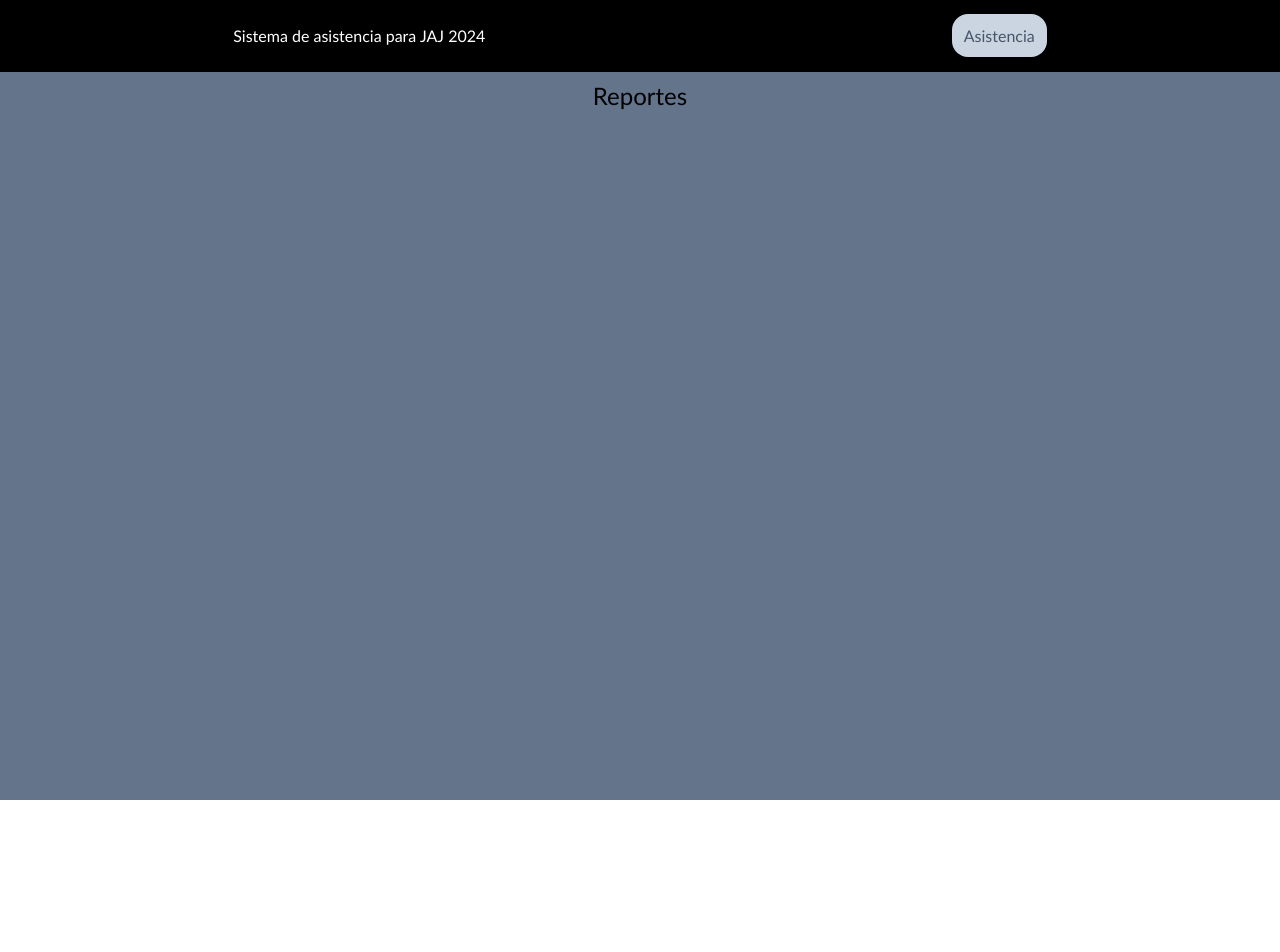
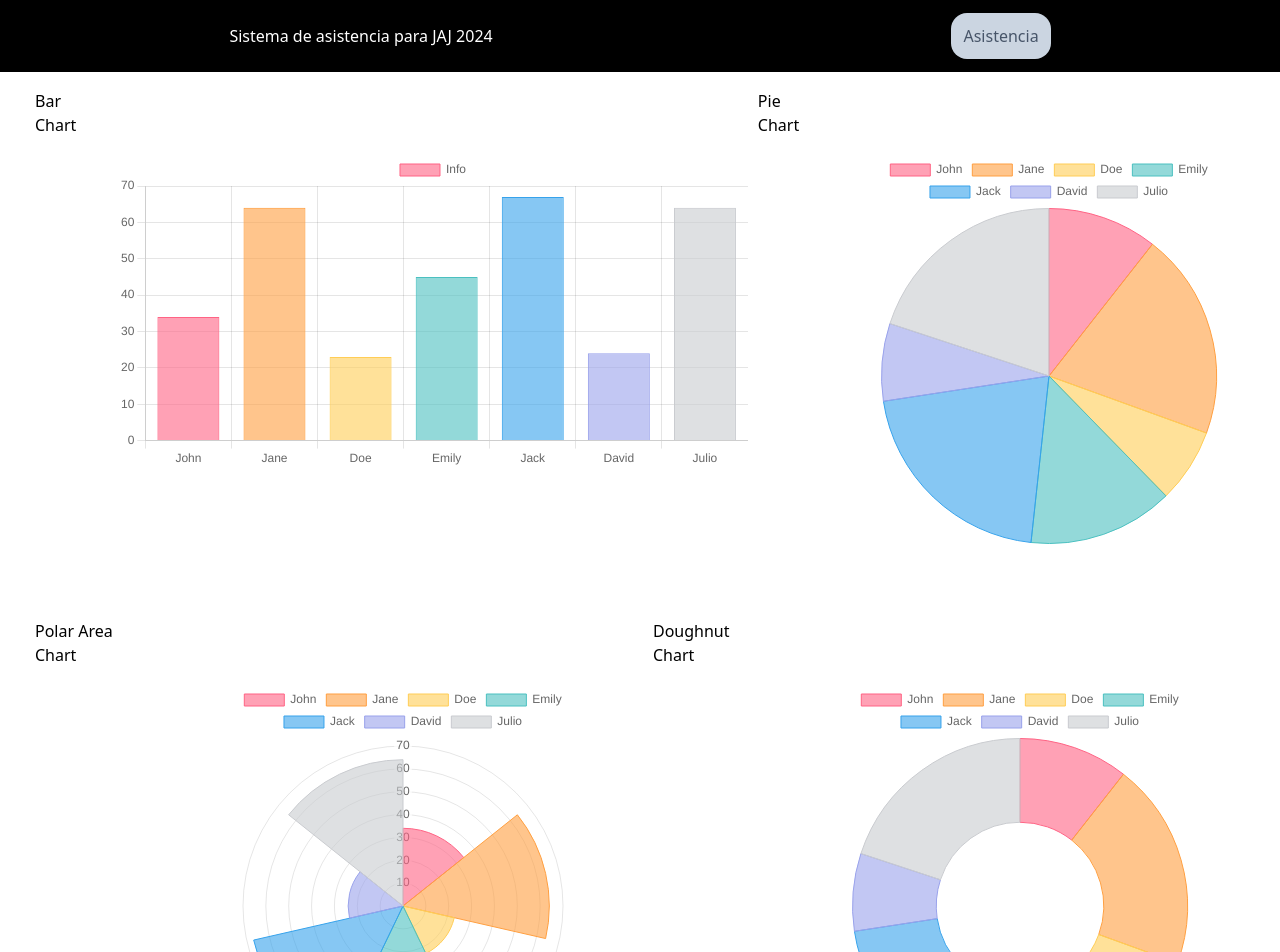
Before and after one commit to Johguxo/assistance-control, a Next.js app: page /report in a window 1280 px wide. Shown: the top 952 px of the page. Before the commit the page ends 800 px from the top, so only its background shows below. Built offline with nearby package versions, Linux system fonts and the light colour scheme.

Commit message:
Se agrego los componentes para los graficos

```diff
--- a/package.json
+++ b/package.json
@@ -9,6 +9,7 @@
     "lint": "next lint"
   },
   "dependencies": {
+    "chart.js": "^4.4.3",
     "dotenv": "^16.4.5",
     "mongodb": "^6.8.0",
     "next": "14.2.4",
@@ -16,8 +17,8 @@
     "react-dom": "^18"
   },
   "devDependencies": {
-    "@types/node": "^20",
-    "@types/react": "^18",
+    "@types/node": "20.14.12",
+    "@types/react": "18.3.3",
     "@types/react-dom": "^18",
     "eslint": "^8",
     "eslint-config-next": "14.2.4",
--- a/src/app/globals.css
+++ b/src/app/globals.css
@@ -1,6 +1,17 @@
 @tailwind base;
 @tailwind components;
 @tailwind utilities;
+
+
+.container div{
+  display: flex;
+  justify-content: center;
+  padding: 5px;
+  margin: 0 5px;
+  margin-top: 60px;
+  margin-left: 30px;
+}
+
 
 :root {
   --foreground-rgb: 0, 0, 0;
@@ -20,20 +31,6 @@
 }
 
 
-body {
-  color: rgb(var(--foreground-rgb));
-  --size: 80px;
-  --color: #fffffd;
-
-  --l: var(--color) 20%, #0000 0;
-  --bg: 35%, #93e67e 0 45%, var(--color) 0;
-  background: linear-gradient(45deg, var(--l) 45%, var(--color) 0 70%, #0000 0),
-    linear-gradient(-45deg, var(--l) var(--bg) 70%, #0000 0),
-    linear-gradient(45deg, var(--color) var(--bg));
-  background-size: var(--size) var(--size);
-  font-family: 'Gill Sans', 'Gill Sans MT', Calibri, 'Trebuchet MS', sans-serif
-}
-
 @layer utilities {
   .text-balance {
     text-wrap: balance;
--- a/src/app/report/page.tsx
+++ b/src/app/report/page.tsx
@@ -1,12 +1,26 @@
-import Image from "next/image";
+import BarChart from "@/components/BarChart"
+import PieChart from "@/components/pieChart"
+import PolarAreaCharts from "@/components/PolarAreaCharts"
+import DoughnutCharts from "@/components/DoughnutChart"
 
 export default function Report() {
   return (
-    <main className="flex min-h-screen flex-col items-center justify-between p-20 bg-slate-500">
-      <h1 className="text-2xl">
-        Reportes
-      </h1>
+    <div className="container">
+      Chart js
+      <div >
+        <h3>Bar Chart</h3>
+        <BarChart></BarChart>
+        <h3>Pie Chart</h3>
+        <PieChart></PieChart>
+      </div>
 
-    </main>
+      <div>
+        <h3>Polar Area Chart</h3>
+        <PolarAreaCharts></PolarAreaCharts>
+        <h3>Doughnut Chart</h3>
+        <DoughnutCharts></DoughnutCharts>
+      </div>
+
+    </div>
   );
 }
--- /dev/null
+++ b/src/components/BarChart.js
@@ -0,0 +1,66 @@
+"use client"
+
+import { useRef, useEffect } from "react"
+import { Chart } from "chart.js/auto"
+
+export default function BarChart() {
+    const chartRef = useRef(null)
+
+    useEffect(() => {
+        if (chartRef.current) {
+            if (chartRef.current.Chart) {
+                chartRef.current.Chart.destroy()
+            }
+
+            const context = chartRef.current.getContext("2d");
+
+            const newChart = new Chart(context, {
+                type: "bar",
+                data: {
+                    labels: ["John", "Jane", "Doe", "Emily", "Jack", "David", "Julio"],
+                    datasets: [
+                        {
+                            label: "Info",
+                            data: [34, 64, 23, 45, 67, 24, 64],
+                            backgroundColor: [
+                                "rgb(255,99,132,0.6)",
+                                "rgb(255,159,64,0.6)",
+                                "rgb(255,205,86,0.6)",
+                                "rgb(75,192,192,0.6)",
+                                "rgb(54,162,235,0.6)",
+                                "rgb(153,162,235,0.6)",
+                                "rgb(201,203,207,0.6)",
+                            ],
+                            borderColor:[
+                                 "rgb(255,99,132)",
+                                 "rgb(255,159,64)",
+                                 "rgb(255,205,86)",
+                                 "rgb(75,192,192)",
+                                 "rgb(54,162,235)",
+                                 "rgb(153,162,235)",
+                                 "rgb(201,203,207)",
+                            ],
+                            borderWidth:1,
+                        },
+                    ],
+                },
+                options:{
+                    // responsive:true
+                    scales: {
+                        x:{
+                            type:"category"
+                        },
+                        y:{
+                            beginAtZero:true
+                        },
+                    },
+                },
+            });
+
+            chartRef.current.Chart=newChart
+        }
+    }, []);
+    return <div style={{position:"relative",width:"50vw",height:"45vh"}}>
+        <canvas ref={chartRef}/>
+    </div>
+}
--- /dev/null
+++ b/src/components/DoughnutChart.js
@@ -0,0 +1,58 @@
+"use client"
+
+import { useRef, useEffect } from "react"
+import { Chart } from "chart.js/auto"
+
+export default function DoughnutChart() {
+    const chartRef = useRef(null)
+
+    useEffect(() => {
+        if (chartRef.current) {
+            if (chartRef.current.Chart) {
+                chartRef.current.Chart.destroy()
+            }
+
+            const context = chartRef.current.getContext("2d");
+
+            const newChart = new Chart(context, {
+                type: "doughnut",
+                data: {
+                    labels: ["John", "Jane", "Doe", "Emily", "Jack", "David", "Julio"],
+                    datasets: [
+                        {
+                            label: "Info",
+                            data: [34, 64, 23, 45, 67, 24, 64],
+                            backgroundColor: [
+                                "rgb(255,99,132,0.6)",
+                                "rgb(255,159,64,0.6)",
+                                "rgb(255,205,86,0.6)",
+                                "rgb(75,192,192,0.6)",
+                                "rgb(54,162,235,0.6)",
+                                "rgb(153,162,235,0.6)",
+                                "rgb(201,203,207,0.6)",
+                            ],
+                            borderColor:[
+                                 "rgb(255,99,132)",
+                                 "rgb(255,159,64)",
+                                 "rgb(255,205,86)",
+                                 "rgb(75,192,192)",
+                                 "rgb(54,162,235)",
+                                 "rgb(153,162,235)",
+                                 "rgb(201,203,207)",
+                            ],
+                            borderWidth:1,
+                        },
+                    ],
+                },
+                options:{
+                    // responsive:true
+                },
+            });
+
+            chartRef.current.Chart=newChart
+        }
+    }, []);
+    return <div style={{position:"relative",width:"50vw",height:"50vh"}}>
+        <canvas ref={chartRef}/>
+    </div>
+}
--- /dev/null
+++ b/src/components/PolarAreaCharts.js
@@ -0,0 +1,58 @@
+"use client"
+
+import { useRef, useEffect } from "react"
+import { Chart } from "chart.js/auto"
+
+export default function PolarAreaChart() {
+    const chartRef = useRef(null)
+
+    useEffect(() => {
+        if (chartRef.current) {
+            if (chartRef.current.Chart) {
+                chartRef.current.Chart.destroy()
+            }
+
+            const context = chartRef.current.getContext("2d");
+
+            const newChart = new Chart(context, {
+                type: "polarArea",
+                data: {
+                    labels: ["John", "Jane", "Doe", "Emily", "Jack", "David", "Julio"],
+                    datasets: [
+                        {
+                            label: "Info",
+                            data: [34, 64, 23, 45, 67, 24, 64],
+                            backgroundColor: [
+                                "rgb(255,99,132,0.6)",
+                                "rgb(255,159,64,0.6)",
+                                "rgb(255,205,86,0.6)",
+                                "rgb(75,192,192,0.6)",
+                                "rgb(54,162,235,0.6)",
+                                "rgb(153,162,235,0.6)",
+                                "rgb(201,203,207,0.6)",
+                            ],
+                            borderColor:[
+                                 "rgb(255,99,132)",
+                                 "rgb(255,159,64)",
+                                 "rgb(255,205,86)",
+                                 "rgb(75,192,192)",
+                                 "rgb(54,162,235)",
+                                 "rgb(153,162,235)",
+                                 "rgb(201,203,207)",
+                            ],
+                            borderWidth:1,
+                        },
+                    ],
+                },
+                options:{
+                    // responsive:true
+                },
+            });
+
+            chartRef.current.Chart=newChart
+        }
+    }, []);
+    return <div style={{position:"relative",width:"50vw",height:"50vh"}}>
+        <canvas ref={chartRef}/>
+    </div>
+}
--- /dev/null
+++ b/src/components/pieChart.js
@@ -0,0 +1,58 @@
+"use client"
+
+import { useRef, useEffect } from "react"
+import { Chart } from "chart.js/auto"
+
+export default function PieChart() {
+    const chartRef = useRef(null)
+
+    useEffect(() => {
+        if (chartRef.current) {
+            if (chartRef.current.Chart) {
+                chartRef.current.Chart.destroy()
+            }
+
+            const context = chartRef.current.getContext("2d");
+
+            const newChart = new Chart(context, {
+                type: "pie",
+                data: {
+                    labels: ["John", "Jane", "Doe", "Emily", "Jack", "David", "Julio"],
+                    datasets: [
+                        {
+                            label: "Info",
+                            data: [34, 64, 23, 45, 67, 24, 64],
+                            backgroundColor: [
+                                "rgb(255,99,132,0.6)",
+                                "rgb(255,159,64,0.6)",
+                                "rgb(255,205,86,0.6)",
+                                "rgb(75,192,192,0.6)",
+                                "rgb(54,162,235,0.6)",
+                                "rgb(153,162,235,0.6)",
+                                "rgb(201,203,207,0.6)",
+                            ],
+                            borderColor:[
+                                 "rgb(255,99,132)",
+                                 "rgb(255,159,64)",
+                                 "rgb(255,205,86)",
+                                 "rgb(75,192,192)",
+                                 "rgb(54,162,235)",
+                                 "rgb(153,162,235)",
+                                 "rgb(201,203,207)",
+                            ],
+                            borderWidth:1,
+                        },
+                    ],
+                },
+                options:{
+                    // responsive:true
+                },
+            });
+
+            chartRef.current.Chart=newChart
+        }
+    }, []);
+    return <div style={{position:"relative",width:"50vw",height:"50vh"}}>
+        <canvas ref={chartRef}/>
+    </div>
+}
```
Also changed, not shown: 1 other file (tests, documents, lock files or other folders).
